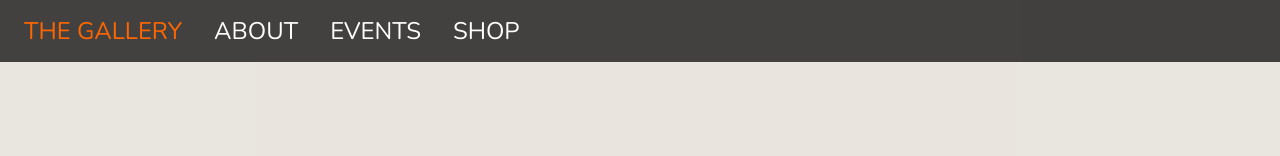
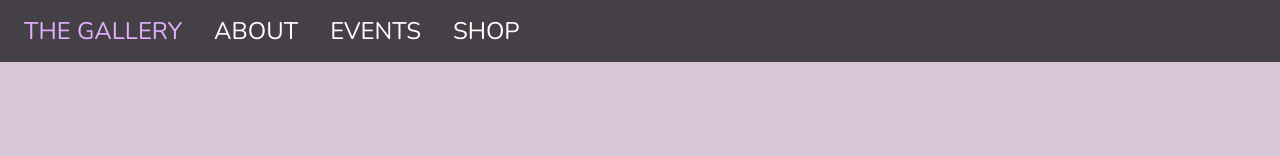
Before and after one commit to caleanunoah/boilerplate-gallery, a React (Create React App) app: page /photos in a window 1280 px wide. Shown: the top 156 px of the page. Built offline with nearby package versions, Linux system fonts and the light colour scheme.

Commit message:
converted to purple theme

```diff
--- a/src/Styles/GalleryPage.css
+++ b/src/Styles/GalleryPage.css
@@ -1,35 +1,7 @@
-:root {
-    /* --page-background-color: #ad9a7573; */
-    --photo-section-text: rgb(255, 115, 0);
-    --photo-section-title: rgb(255, 72, 0);
-    --slash-color: rgb(255, 102, 0);
-    --repeating-text: rgb(255, 255, 255);
-    --photo-border-color: #ffae00;
-  }
-
-/*
-  .page-content
-  {
-      background-color: var(--page-background-color);
-      background-size: cover;
-      display: flex;
-      flex-direction: column;
-      align-items: center;
-      justify-content: center;
-      font-size: calc(10px + 2vmin);
-      font-family: 'Nunito' , sans-serif;
-      font-weight: 200;
-
-  }
-*/
-
-  body{
-    font-family: 'Nunito' , sans-serif;
-}
-
 .row {
     margin: 10px 10px;
 }
+
 .gallery-title{
       text-align: center;
       margin-top: 150px;
--- a/src/Styles/Header.css
+++ b/src/Styles/Header.css
@@ -6,10 +6,10 @@
     --brand-color:   rgb(255, 102, 0);
     --nav-bg: rgba(0, 0, 0, 0.719);
     */
-    --link-color-hover:  rgb(255, 102, 0);
+    --brand-color:  rgb(227, 176, 255);
+    --link-color-hover:  rgb(227, 176, 255);
     --link-color: rgb(255, 255, 255);
-    --brand-color:   rgb(255, 102, 0);
-    --nav-bg: rgba(0, 0, 0, 0.719);
+    --nav-bg: rgba(0, 0, 0, 0.678);
   }
 
 #navbar {
--- a/src/Styles/HomePage.css
+++ b/src/Styles/HomePage.css
@@ -1,16 +1,26 @@
 :root {
+    /* ORANGE THEME */
+    /*
     --page-background-color: #cec6b773;
     --photo-section-text: rgb(255, 115, 0);
     --photo-section-title: rgb(255, 72, 0);
     --slash-color: rgb(255, 102, 0);
     --repeating-text: rgb(255, 255, 255);
     --photo-border-color: #ffae00;
+   */
+   /* PURPLE THEME */
+    --page-background-color: #a37ea36e;
+    --photo-section-title: rgb(110, 0, 133);
+    --photo-section-text:  rgb(48, 0, 77);
+    --slash-color:  rgb(102, 22, 139);
+    --repeating-text: rgb(255, 255, 255);
+    --photo-border-color: #ffae00;
+
 
   }
 
 .page-content
 {
-    /*background-image: url('/src/assets/forest.jpg');*/
     background-color: var(--page-background-color);
     background-size: cover;
     display: flex;
```
Also changed, not shown: 1 other file (tests, documents, lock files or other folders).
